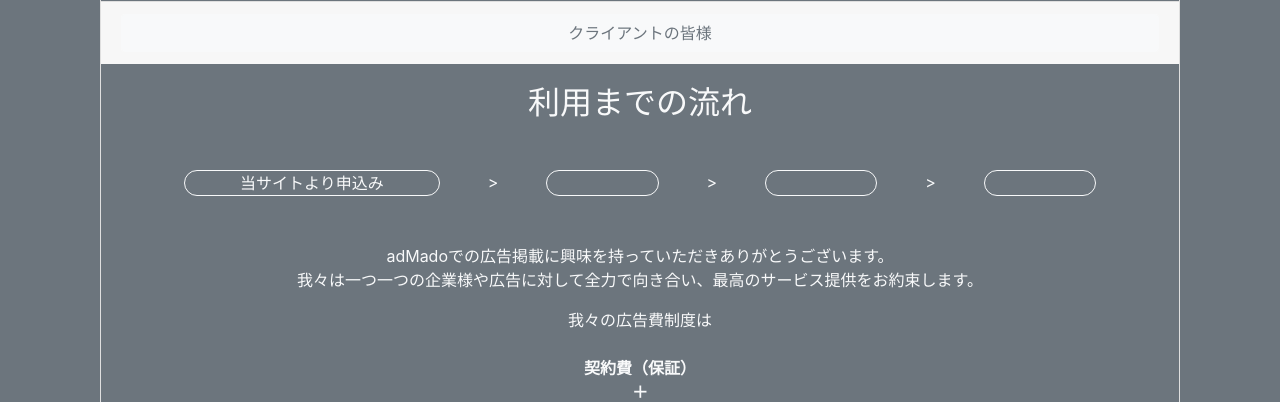
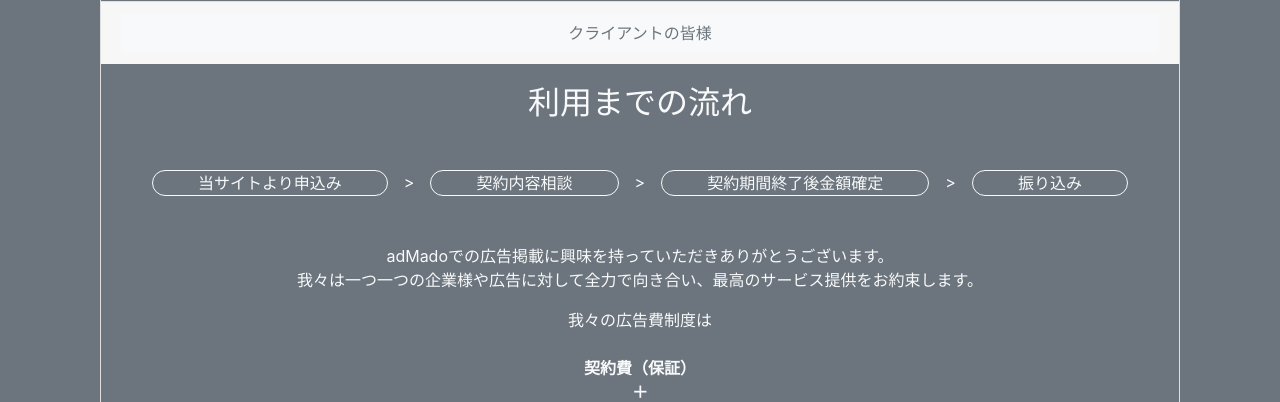
Before and after one commit to blue-hage/admado-official.com, a Flask app: page /services in a window 1280 px wide. Shown: the part 1191-1593 px from the top of the page. Run offline with Flask 2, Linux system fonts and the light colour scheme.

Commit message:
services completed

```diff
--- a/static/js/main.js
+++ b/static/js/main.js
@@ -7,6 +7,7 @@ function check(){
     button.disabled = true;
   }
 };
+
 const check_box_cli = document.getElementById("check_box_cli");
 const button_cli = document.getElementById("submit_button_cli")
 function check_cli(){
--- a/templates/services.html
+++ b/templates/services.html
@@ -100,13 +100,13 @@
 
           <h2 class="mb-5" name="client">利用までの流れ</h2>
           <div class="d-flex flex-column flex-md-row justify-content-center container mb-5">
-            <div class="flex-fill border border-light rounded-pill mx-md-5">当サイトより申込み</div>
-            <span class="d-md-none">&or;</span><span class="d-none d-md-inline-block">&gt;</span>
-            <div class="flex-fill border border-light rounded-pill mx-md-5"></div>
-            <span class="d-md-none">&or;</span><span class="d-none d-md-inline-block">&gt;</span>
-            <div class="flex-fill border border-light rounded-pill mx-md-5"></div>
-            <span class="d-md-none">&or;</span><span class="d-none d-md-inline-block">&gt;</span>
-            <div class="flex-fill border border-light rounded-pill mx-md-5"></div>
+            <div class="flex-fill border border-light rounded-pill mx-md-3">当サイトより申込み</div>
+            <span class="d-md-none">&or;</span><span class="d-none d-md-inline">&gt;</span>
+            <div class="flex-fill border border-light rounded-pill mx-md-3">契約内容相談</div>
+            <span class="d-md-none">&or;</span><span class="d-none d-md-inline">&gt;</span>
+            <div class="flex-fill border border-light rounded-pill mx-md-3">契約期間終了後金額確定</div>
+            <span class="d-md-none">&or;</span><span class="d-none d-md-inline">&gt;</span>
+            <div class="flex-fill border border-light rounded-pill mx-md-3">振り込み</div>
           </div>
 
           <div class="container">
```
